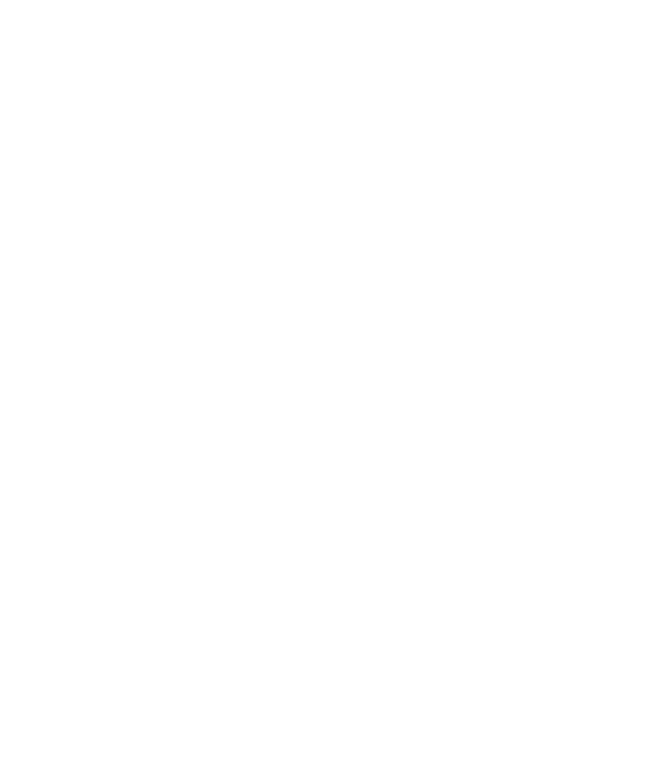
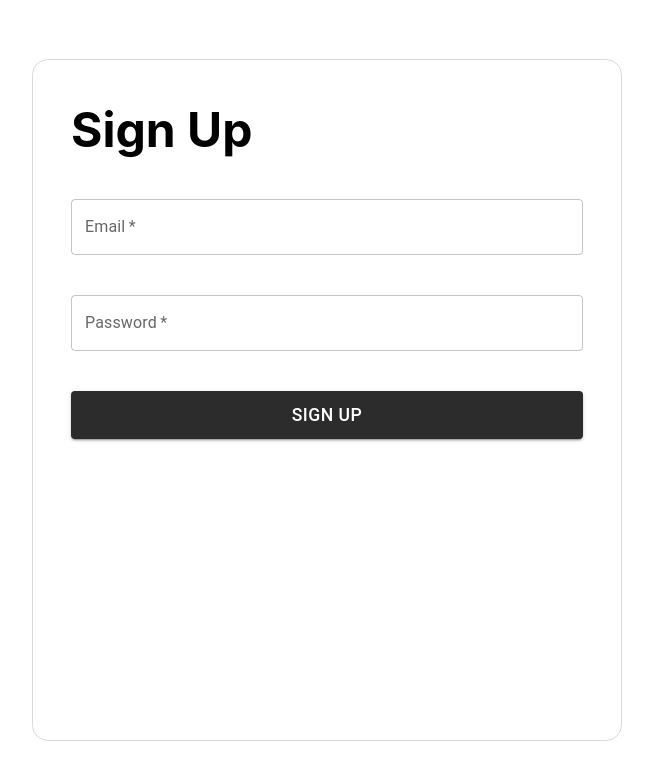
Before and after one commit to kevintran73/melody-mentoring, a React (Create React App) app in the folder frontend_web/: page /register in a window 1280 px wide. Before the commit this address had no page. Shown: the top 780 px of the page, without its empty margins (313-966 px from the left). Built offline with nearby package versions, Linux system fonts and the light colour scheme.

Commit message:
Implemented register page

```diff
--- a/frontend_web/src/App.js
+++ b/frontend_web/src/App.js
@@ -2,8 +2,10 @@ import React from 'react';
 import { BrowserRouter, Routes, Route, Navigate } from 'react-router-dom';
 
 import TokenContext from './context/TokenContext';
+
 import Login from './pages/Login';
 import LoginSub from './pages/LoginSub';
+import Register from './pages/Register';
 
 const App = () => {
   // Get the token from localStorage if it exists, otherwise null
@@ -23,7 +25,7 @@ const App = () => {
       <BrowserRouter>
         <Routes>
           <Route path='/' element={<Navigate to='/login' />} />
-          {/* <Route path='/register' element={<Register />} /> */}
+          <Route path='/register' element={<Register />} />
           <Route path='/login' element={<Login />} />
           <Route path='/login-sub' element={<LoginSub />} />
           {/* <Route path='/dashboard' element={<Dashboard />} /> */}
--- /dev/null
+++ b/frontend_web/src/pages/Register.js
@@ -0,0 +1,124 @@
+import React from 'react';
+import { useNavigate, Navigate, Link } from 'react-router-dom';
+import axios from 'axios';
+import { showErrorMessage } from '../helpers';
+
+import TokenContext from '../context/TokenContext';
+import { Button, TextField } from '@mui/material';
+import { styled } from '@mui/system';
+
+const StyledContainer = styled('div')({
+  display: 'flex',
+  flexDirection: 'column',
+  alignItems: 'center',
+  justifyContent: 'center',
+  height: '100vh',
+  width: '100vw',
+});
+
+const StyledHeader = styled('h1')({
+  marginTop: '0',
+  marginBottom: '0',
+  fontSize: '3rem',
+});
+
+const RegisterForm = styled('form')({
+  display: 'flex',
+  flexDirection: 'column',
+  gap: '40px',
+  paddingTop: '5vh',
+  paddingLeft: '3vw',
+  paddingRight: '3vw',
+  paddingBottom: '5vh',
+  width: '40vw',
+  height: '75vh',
+  border: '1px solid #D9D9D9',
+  borderRadius: '1rem',
+
+  //   '@media (max-width: 950px)': {
+  //     paddingLeft: '20%',
+  //     paddingRight: '20%',
+  //     width: '60%',
+  //   },
+});
+
+const StyledTextField = styled(TextField)({
+  width: '100%',
+});
+
+const StyledButton = styled(Button)({
+  backgroundColor: '#2C2C2C',
+  width: '100%',
+  height: '3rem',
+  fontSize: '1.1rem',
+});
+
+/**
+ * Register page
+ */
+const Register = () => {
+  const [email, setEmail] = React.useState('');
+  const [password, setPassword] = React.useState('');
+  const { token, setTokenLocalStorage } = React.useContext(TokenContext);
+  const navigate = useNavigate();
+
+  // Navigate to dashboard if active token
+  if (token !== null) {
+    return <Navigate to='/dashboard' />;
+  }
+
+  // Handles the login
+  const register = async (event) => {
+    // Prevent page from refreshing
+    event.preventDefault();
+
+    try {
+      // const response = await axios.post('http://localhost:5005/admin/auth/register', {
+      //   email,
+      //   password,
+      // });
+
+      // Set the token and navigate to dashboard
+      // setTokenLocalStorage(response.data.token);
+      return navigate('/dashboard');
+    } catch (err) {
+      showErrorMessage(err.response.data.error);
+    }
+  };
+
+  // Handle login if enter key is pressed
+  const handleKeyDown = (event) => {
+    if (event.key === 'Enter') {
+      register(event);
+    }
+  };
+
+  return (
+    <StyledContainer>
+      <RegisterForm onSubmit={register} onKeyDown={handleKeyDown} noValidate>
+        <StyledHeader>Sign Up</StyledHeader>
+        <StyledTextField
+          type='email'
+          label='Email'
+          onChange={(e) => setEmail(e.target.value)}
+          value={email}
+          id='register-email'
+          required
+        />
+        <StyledTextField
+          type='password'
+          label='Password'
+          onChange={(p) => setPassword(p.target.value)}
+          value={password}
+          id='register-password'
+          required
+        />
+        <StyledButton variant='contained' type='submit' id='register-go'>
+          Sign up
+        </StyledButton>
+      </RegisterForm>
+    </StyledContainer>
+  );
+};
+
+export default Register;
```
